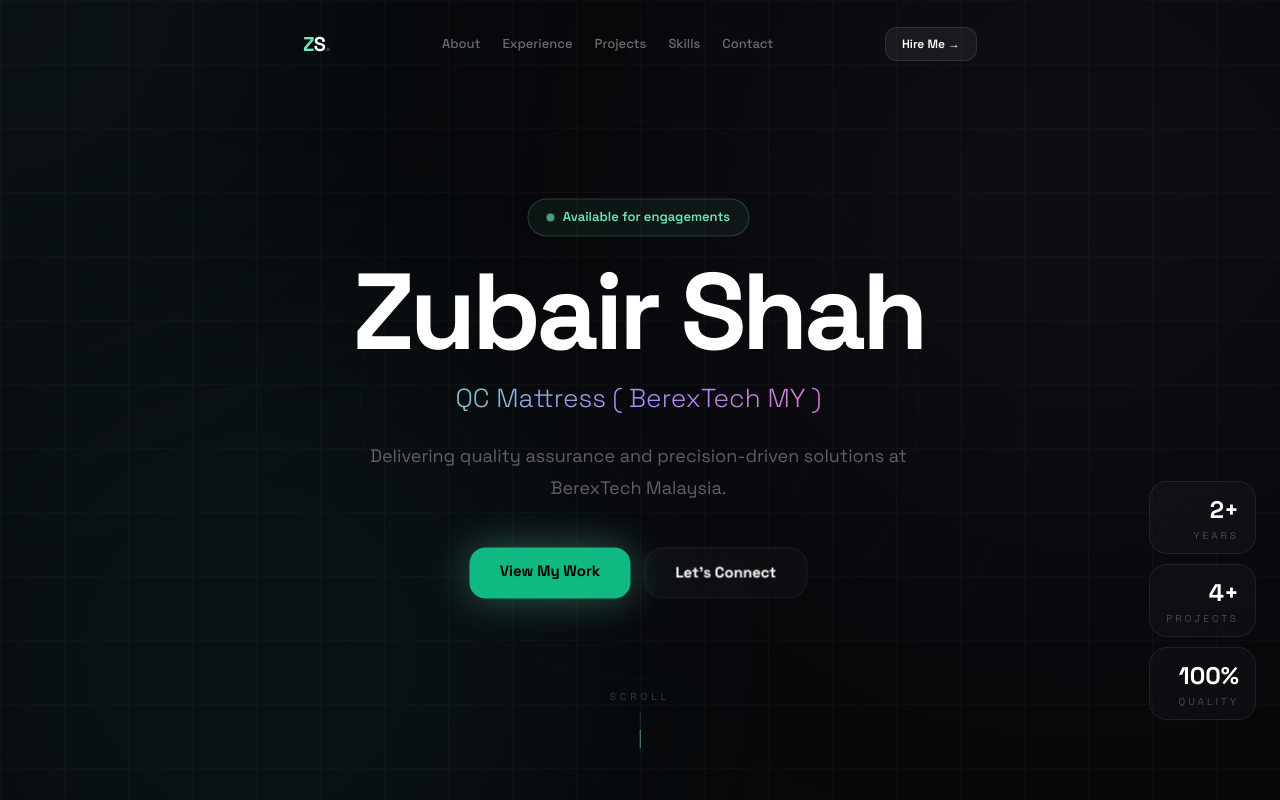
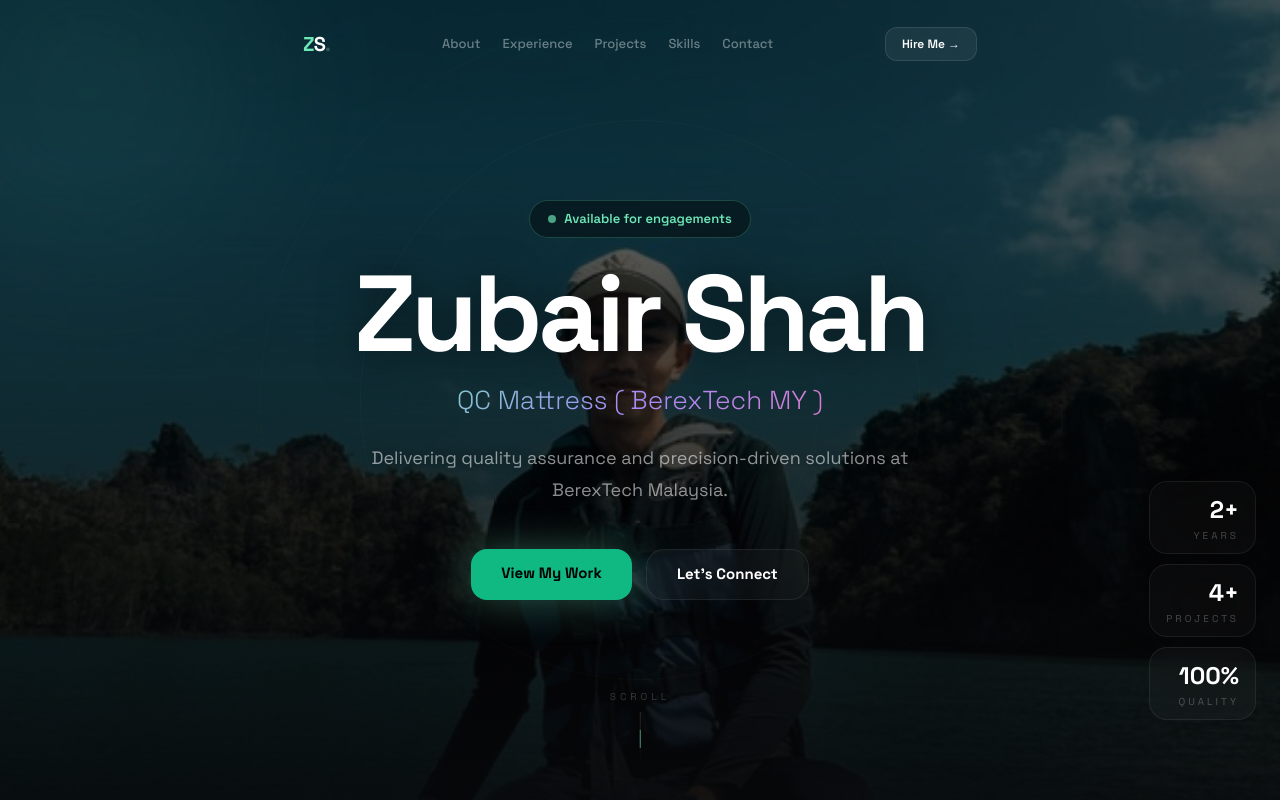
Before and after one commit to ZubairShah2002/portfolio-termux, a Next.js app: page / in a window 1280 px wide. Shown: the top 800 px of the page. Built offline with nearby package versions, Linux system fonts and the light colour scheme.

Commit message:
feat: add hero background image with parallax and overlay

```diff
--- a/components/portfolio/PortfolioClient.tsx
+++ b/components/portfolio/PortfolioClient.tsx
@@ -1,6 +1,7 @@
 'use client'
 
 import { useState, useEffect, useRef } from 'react'
+import Image from 'next/image'
 import type { Profile, Experience, Skill, Project, Certification, Travel } from '@/data/mock'
 
 // ── Hooks ──────────────────────────────────────────────────
@@ -251,35 +252,96 @@
 // ── Hero ───────────────────────────────────────────────────
 function Hero({ profile }: { profile: Profile }) {
   const [on, setOn] = useState(false)
-  const mouse = useMousePos()
+  const parallaxRef = useRef<HTMLDivElement>(null)
 
   useEffect(() => { setTimeout(() => setOn(true), 200) }, [])
 
-  const W = typeof window !== 'undefined' ? window.innerWidth : 1200
-  const H = typeof window !== 'undefined' ? window.innerHeight : 800
-  const px = (mouse.x / W - 0.5) * 14
-  const py = (mouse.y / H - 0.5) * 14
+  // Lightweight parallax — GPU transform only, disabled on touch devices
+  useEffect(() => {
+    if (typeof window === 'undefined') return
+    if (window.matchMedia('(pointer: coarse)').matches) return
+
+    let rafId: number
+    const handleScroll = () => {
+      rafId = requestAnimationFrame(() => {
+        if (!parallaxRef.current) return
+        parallaxRef.current.style.transform = `translate3d(0, ${window.scrollY * 0.3}px, 0)`
+      })
+    }
+    window.addEventListener('scroll', handleScroll, { passive: true })
+    return () => { window.removeEventListener('scroll', handleScroll); cancelAnimationFrame(rafId) }
+  }, [])
 
   return (
-    <section id="hero" style={{ minHeight: '100vh', display: 'flex', alignItems: 'center', justifyContent: 'center', position: 'relative', overflow: 'hidden', padding: '0 24px' }}>
+    <section id="hero" style={{
+      minHeight: '100svh',
+      display: 'flex', alignItems: 'center', justifyContent: 'center',
+      position: 'relative', overflow: 'hidden', padding: '0 24px',
+    }}>
+      {/* ── Background Image with Parallax ── */}
+      <div
+        ref={parallaxRef}
+        style={{
+          position: 'absolute', inset: 0,
+          willChange: 'transform',
+          transform: 'translate3d(0,0,0)',
+          scale: '1.12', // Prevents edge-reveal during parallax
+        }}
+      >
+        <Image
+          src="/images/hero-bg.jpg"
+          alt=""
+          fill
+          priority
+          quality={80}
+          sizes="100vw"
+          style={{ objectFit: 'cover', objectPosition: 'top center' }}
+        />
+      </div>
+
+      {/* ── Dark overlay for text readability ── */}
+      <div style={{
+        position: 'absolute', inset: 0,
+        background: 'rgba(0,0,0,0.62)',
+        zIndex: 1,
+      }} />
+
+      {/* ── Bottom gradient vignette ── */}
+      <div style={{
+        position: 'absolute', inset: 0,
+        background: 'linear-gradient(to bottom, transparent 20%, rgba(0,0,0,0.25) 50%, rgba(7,8,10,0.85) 100%)',
+        zIndex: 2,
+      }} />
+
+      {/* ── Green atmospheric glow ── */}
+      <div style={{
+        position: 'absolute', top: -160, left: -160,
+        width: 500, height: 500, borderRadius: '50%',
+        background: 'radial-gradient(circle, rgba(110,231,183,0.45) 0%, transparent 70%)',
+        filter: 'blur(70px)',
+        opacity: 0.2, zIndex: 3, pointerEvents: 'none',
+      }} />
+
+      {/* ── Decorative rings (from original) ── */}
       {[360, 560, 760, 960].map((sz, i) => (
         <div key={i} className="animate-pulse-slow" style={{
           position: 'absolute', width: sz, height: sz, borderRadius: '50%',
           border: '1px solid rgba(255,255,255,0.03)', pointerEvents: 'none',
           animationDelay: `${i * 0.7}s`, animationDuration: `${5 + i * 1.3}s`,
+          zIndex: 3,
         }} />
       ))}
 
+      {/* ── Hero content ── */}
       <div style={{
         position: 'relative', zIndex: 10, textAlign: 'center', maxWidth: 900,
-        transform: `translate(${px * 0.22}px,${py * 0.22}px)`,
-        transition: 'transform 0.15s ease-out',
       }}>
         {profile.available && (
           <div style={{
             display: 'inline-flex', alignItems: 'center', gap: 8,
             padding: '8px 18px', borderRadius: 999,
-            border: '1px solid rgba(110,231,183,0.22)', background: 'rgba(110,231,183,0.06)',
+            border: '1px solid rgba(110,231,183,0.22)', background: 'rgba(0,0,0,0.4)',
+            backdropFilter: 'blur(8px)', WebkitBackdropFilter: 'blur(8px)',
             color: '#6ee7b7', fontSize: 13, fontWeight: 600, marginBottom: 28,
             opacity: on ? 1 : 0,
             transform: on ? 'translateY(0)' : 'translateY(14px)',
@@ -293,6 +355,7 @@
         <h1 style={{
           fontSize: 'clamp(52px,9.5vw,108px)', fontWeight: 900,
           letterSpacing: '-0.04em', lineHeight: 0.9, color: 'white', marginBottom: 18,
+          textShadow: '0 2px 40px rgba(0,0,0,0.5)',
           opacity: on ? 1 : 0,
           transform: on ? 'translateY(0)' : 'translateY(28px)',
           transition: 'opacity 0.7s ease 0.1s, transform 0.7s ease 0.1s',
@@ -312,8 +375,9 @@
         </div>
 
         <p style={{
-          color: 'rgba(255,255,255,0.35)', fontSize: 'clamp(15px,1.5vw,18px)',
+          color: 'rgba(255,255,255,0.55)', fontSize: 'clamp(15px,1.5vw,18px)',
           maxWidth: 560, margin: '0 auto 44px', lineHeight: 1.75,
+          textShadow: '0 1px 12px rgba(0,0,0,0.4)',
           opacity: on ? 1 : 0,
           transform: on ? 'translateY(0)' : 'translateY(28px)',
           transition: 'opacity 0.7s ease 0.3s, transform 0.7s ease 0.3s',
@@ -332,7 +396,8 @@
         </div>
       </div>
 
-      <div style={{ position: 'absolute', right: 24, bottom: 80, display: 'flex', flexDirection: 'column', gap: 10 }}>
+      {/* ── Stats cards (right side) ── */}
+      <div style={{ position: 'absolute', right: 24, bottom: 80, display: 'flex', flexDirection: 'column', gap: 10, zIndex: 10 }}>
         {[['2+', 'Years'], ['4+', 'Projects'], ['100%', 'Quality']].map(([n, l]) => (
           <Glass key={l} style={{ padding: '10px 16px', textAlign: 'right' }}>
             <div style={{ fontSize: 24, fontWeight: 900, color: 'white' }}>{n}</div>
@@ -341,10 +406,11 @@
         ))}
       </div>
 
+      {/* ── Scroll indicator ── */}
       <div style={{
         position: 'absolute', bottom: 36, left: '50%', transform: 'translateX(-50%)',
         display: 'flex', flexDirection: 'column', alignItems: 'center', gap: 8,
-        opacity: on ? 1 : 0, transition: 'opacity 0.7s ease 0.8s',
+        opacity: on ? 1 : 0, transition: 'opacity 0.7s ease 0.8s', zIndex: 10,
       }}>
         <span style={{ fontSize: 10, color: 'rgba(255,255,255,0.2)', letterSpacing: '0.4em', textTransform: 'uppercase' }}>Scroll</span>
         <div style={{ width: 1, height: 52, background: 'linear-gradient(to bottom, rgba(255,255,255,0.15), transparent)', position: 'relative', overflow: 'hidden' }}>
@@ -589,77 +655,39 @@
           Where I&apos;ve <span style={{ color: 'rgba(255,255,255,0.2)' }}>Been.</span>
         </h2>
       </Reveal>
-
       <div style={{ display: 'grid', gridTemplateColumns: 'repeat(auto-fit,minmax(300px,1fr))', gap: 22, alignItems: 'start' }}>
-
-     {/* 🌍 WORLD MAP PLACEHOLDER */}
-<Glass
-  style={{
-    height: 300,
-    position: 'relative',
-    overflow: 'hidden',
-    border: '1px solid rgba(110,231,183,0.12)',
-  }}
->
-
-  {/* background glow */}
-  <div
+        <Glass style={{ height: 300, position: 'relative', overflow: 'hidden' }}>
+          <div style={{ position: 'absolute', inset: 0, background: 'radial-gradient(ellipse at 30% 60%, rgba(110,231,183,0.06) 0%, transparent 60%), radial-gradient(ellipse at 70% 30%, rgba(167,139,250,0.06) 0%, transparent 60%)' }} />
+          <div style={{ position: 'absolute', inset: 0, display: 'flex', alignItems: 'center', justifyContent: 'center' }}>
+            <span style={{ color: 'rgba(255,255,255,0.07)', fontSize: 11, letterSpacing: '0.5em', textTransform: 'uppercase' }}>Malaysia Map</span>
+          </div>
+          {items.map((t, i) => (
+            <button
+              key={t.id}
+              onClick={() => setActive(i)}
               style={{
                 position: 'absolute',
-      inset: 0,
-      background:
-        'radial-gradient(circle at 50% 50%, rgba(110,231,183,0.06), transparent 65%)',
+                left: `${t.mapX}%`, top: `${t.mapY}%`,
+                width: 15, height: 15, borderRadius: '50%',
+                borderWidth: 2, borderStyle: 'solid',
+                borderColor: active === i ? '#6ee7b7' : 'rgba(255,255,255,0.3)',
+                background: active === i ? 'rgba(110,231,183,0.4)' : 'rgba(255,255,255,0.1)',
+                transform: `translate(-50%,-50%) scale(${active === i ? 1.6 : 1})`,
+                boxShadow: active === i ? '0 0 14px #6ee7b7' : 'none',
+                transition: 'all 0.3s',
+                cursor: 'pointer',
               }}
             />
-
-  {/* subtle grid */}
-  <div
-    style={{
-      position: 'absolute',
-      inset: 0,
-      backgroundImage:
-        'linear-gradient(rgba(255,255,255,0.02) 1px, transparent 1px), linear-gradient(90deg, rgba(255,255,255,0.02) 1px, transparent 1px)',
-      backgroundSize: '40px 40px',
-      opacity: 0.3,
-    }}
-  />
-
-  {/* center text */}
-  <div
-    style={{
-      position: 'absolute',
-      inset: 0,
-      display: 'flex',
-      alignItems: 'center',
-      justifyContent: 'center',
-      zIndex: 2,
-    }}
-  >
-    <span
-      style={{
-        color: 'rgba(255,255,255,0.09)',
-        fontSize: 11,
-        letterSpacing: '0.5em',
-        textTransform: 'uppercase',
-        textAlign: 'center',
-      }}
-    >
-      Malaysia Map
-    </span>
-  </div>
-
+          ))}
         </Glass>
 
-
-        {/* 📍 LOCATION LIST */}
         <div style={{ display: 'flex', flexDirection: 'column', gap: 9 }}>
           {items.map((t, i) => (
             <Glass
               key={t.id}
               onClick={() => setActive(i)}
               style={{
-                padding: 14,
-                cursor: 'pointer',
+                padding: 14, cursor: 'pointer',
                 borderColor: active === i ? 'rgba(110,231,183,0.25)' : 'rgba(255,255,255,0.07)',
                 background: active === i ? 'rgba(110,231,183,0.04)' : 'rgba(255,255,255,0.028)',
                 transition: 'all 0.3s',
@@ -667,38 +695,19 @@
             >
               <div style={{ display: 'flex', alignItems: 'flex-start', gap: 11 }}>
                 <span style={{ fontSize: 22 }}>{t.emoji}</span>
-
                 <div>
                   <div style={{ display: 'flex', alignItems: 'center', gap: 7 }}>
-                    <span style={{
-                      fontWeight: 700,
-                      fontSize: 14,
-                      color: active === i ? '#6ee7b7' : 'white'
-                    }}>
-                      {t.city}
-                    </span>
-
-                    <span style={{ color: 'rgba(255,255,255,0.25)', fontSize: 12 }}>
-                      {t.country}
-                    </span>
+                    <span style={{ fontWeight: 700, fontSize: 14, color: active === i ? '#6ee7b7' : 'white' }}>{t.city}</span>
+                    <span style={{ color: 'rgba(255,255,255,0.25)', fontSize: 12 }}>{t.country}</span>
                   </div>
-
                   {active === i && (
-                    <p style={{
-                      color: 'rgba(255,255,255,0.35)',
-                      fontSize: 12,
-                      marginTop: 3,
-                      lineHeight: 1.6
-                    }}>
-                      {t.description}
-                    </p>
+                    <p style={{ color: 'rgba(255,255,255,0.35)', fontSize: 12, marginTop: 3, lineHeight: 1.6 }}>{t.description}</p>
                   )}
                 </div>
               </div>
             </Glass>
           ))}
         </div>
-
       </div>
     </section>
   )
```
Also changed, not shown: public/images/hero-bg.jpg (added). Lines whose indentation alone changed are shown as unchanged.
